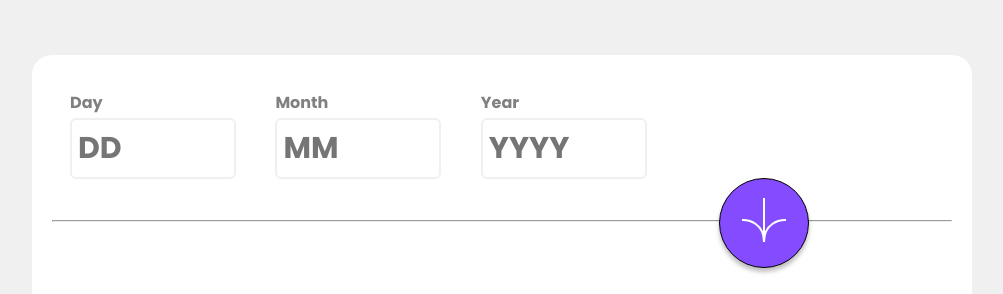
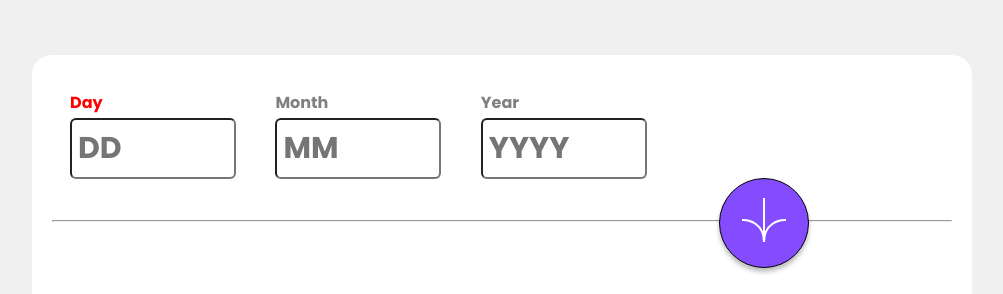
Before and after one commit to Luiz-Hznrique/Calculador-de-Idade, a plain HTML site: page index.html in a window 1280 px wide. Both pictures are taken after a click on the button 901 px from the left and 223 px from the top of the page. Shown: the top 294 px of the page, without its empty margins (138-1141 px from the left). Drawn offline with Linux system fonts and the light colour scheme.

Commit message:
Consegui consertar bug nas cores

```diff
--- a/design/style.css
+++ b/design/style.css
@@ -47,7 +47,7 @@ input {
     height: 45px;
     border-radius: 6px;
     font-size: 30px;
-    border: 2px solid hsl(0, 0%, 94%);
+    /* border: 2px solid hsl(0, 0%, 94%); */
     outline: none;
 }
 input:focus{
@@ -61,9 +61,8 @@ small {
     display: table;
     margin: 5px;
 }
-.ativo{
-    border: 2px solid red;
-    outline: none;
+#vermelho{
+    color: red;
 }
 button#button {
     width: 90px;
--- a/index.html
+++ b/index.html
@@ -10,19 +10,19 @@
 <body>
   <div id="caixa">
     <form name="Formulario">
-      <section class="inputs">
+      <section id="cor" class="inputs">
         <label for="day">Day</label>
-        <span><input type="number" name="day" id="day"  size="2" placeholder="DD"></span>
+        <input type="number" name="day" id="day"  size="2" placeholder="DD">
         <small id="error-day"></small>
       </section>
-      <section class="inputs">
+      <section id="cor" class="inputs">
         <label for="month">Month</label>
-       <span> <input type="number" name="month" id="month" size="2" placeholder="MM"></span>
+        <input type="number" name="month" id="month" size="2" placeholder="MM">
         <small id="error-month"></small>
       </section>
-      <section class="inputs">
+      <section id="cor" class="inputs">
         <label for="year">Year</label>
-       <span id="cor"><input type="number" name="year" id="year"  size="4" placeholder="YYYY"></span>
+        <input type="number" name="year" id="year"  size="4" placeholder="YYYY">
         <small id="error-year"></small>
       </section>
   </form>
--- a/js/script.js
+++ b/js/script.js
@@ -14,7 +14,10 @@ const entrada_dia = document.querySelector("#day");
 const erro_ano = document.querySelector("#error-year");
 const erro_mes = document.querySelector("#error-month");
 const erro_dia = document.querySelector("#error-day");
-
+let corRed = document.querySelectorAll('label');
+function mudarCor(){
+    corRed[0].setAttribute('id', 'vermelho')
+}
 function calcularIdade(){
     if(calcularIdade){
         var aniversario =`${entrada_mes.value}/${entrada_dia.value}/${entrada_ano.value}`;
@@ -40,7 +43,6 @@ function erro() {
     erro_dia.textContent = "Preencha este campo!";
     erro_mes.textContent = "Preencha este campo!";
     erro_ano.textContent = "Preencha este campo!";
-
 };
 function removerMensagens (){
     setTimeout(function(){
@@ -68,6 +70,7 @@ function dataIncompativel(){
 
 saida_botao.addEventListener("click", function (calcularIdade) {
     if(entrada_dia.value === "" && entrada_mes.value === "" && entrada_ano.value === ""){
+        mudarCor();
         removerMensagens();
         return erro();
     } else {
```
